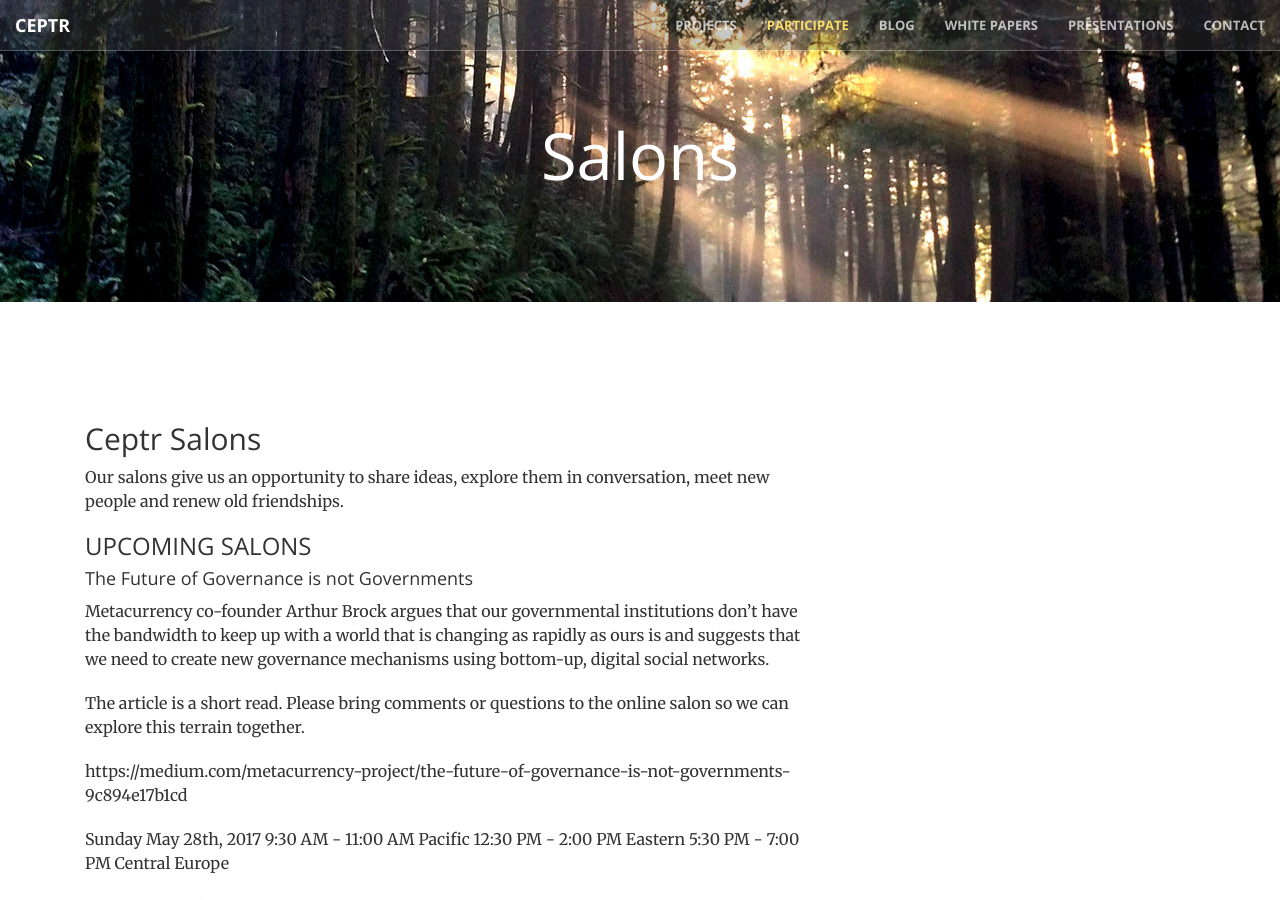
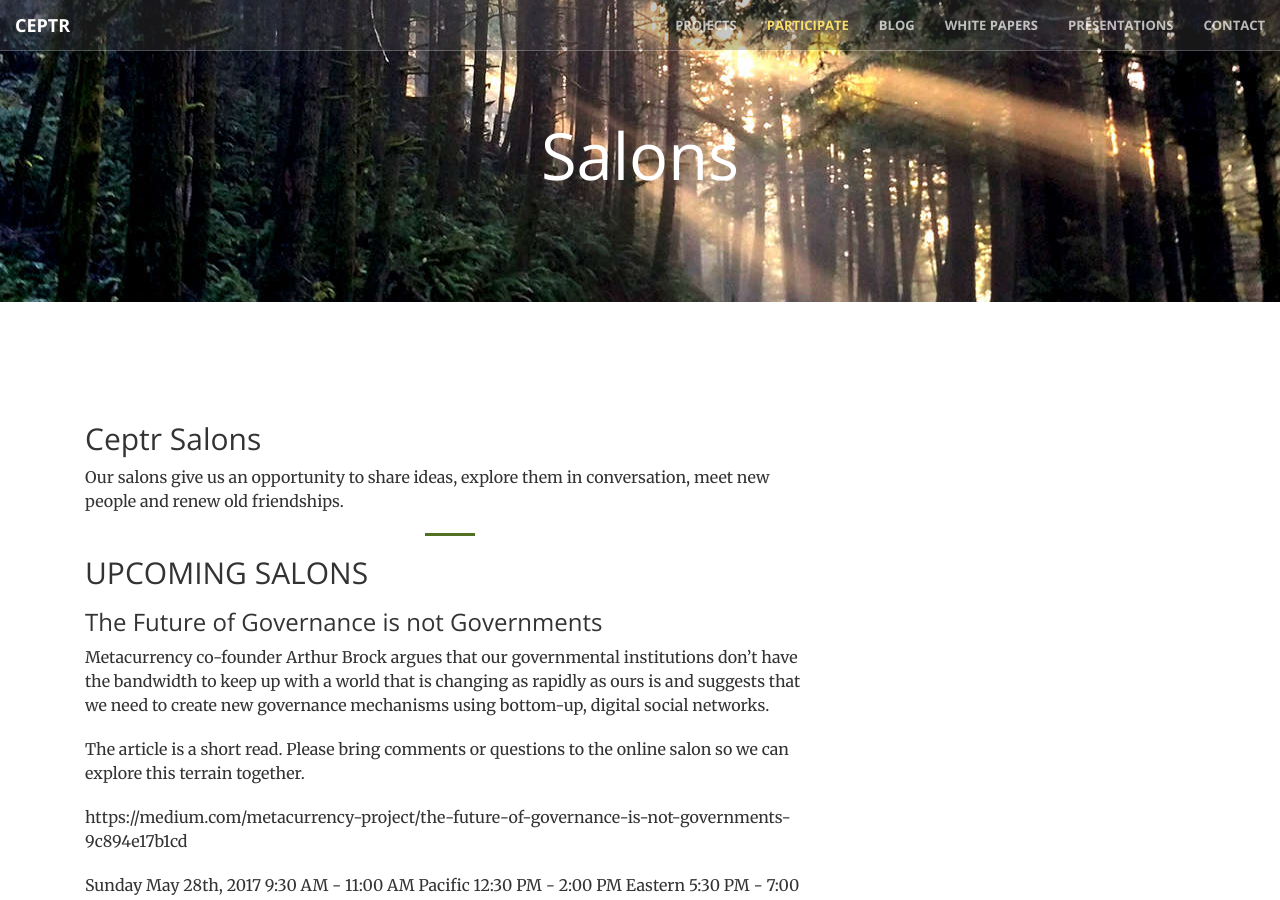
Before and after one commit to metacurrency/ceptr-org, a Jekyll site: the page built from _participate/salons.md, in a window 1280 px wide and 900 px high. Built offline with Jekyll 4.4.1, drawn with Linux system fonts in a browser that asks for light colours.

```diff
--- a/_participate/salons.md
+++ b/_participate/salons.md
@@ -34,8 +34,10 @@ comments: []
 
 Our salons give us an opportunity to share ideas, explore them in conversation, meet new people and renew old friendships.
 
-### UPCOMING SALONS
-#### The Future of Governance is not Governments
+----
+
+## UPCOMING SALONS
+### The Future of Governance is not Governments
 Metacurrency co-founder Arthur Brock argues that our governmental institutions don't have the bandwidth to keep up with a world that is changing as rapidly as ours is and suggests that we need to create new governance mechanisms using bottom-up, digital social networks.
 
 The article is a short read. Please bring comments or questions to the online salon so we can explore this terrain together.
@@ -53,8 +55,10 @@ https://zoom.us/j/2184944435
 Please DOWNLOAD ZOOM ahead of time
 https://zoom.us/download
 
-### ARCHIVE
-#### The Right to be Forgotten
+----
+
+## ARCHIVE
+### The Right to be Forgotten
 Sunday May 13th, 2017
 
 Inspired by Maciej Cegłowski’s recent suggestion that we “teach social software to forget, to give it predictable security properties, and to sever the financial connection between online advertising and extremism.” (http://idlewords.com/talks/build_a_better_monster.htm)
@@ -62,7 +66,9 @@ Inspired by Maciej Cegłowski’s recent suggestion that we “teach social soft
 (Video)[https://www.youtube.com/watch?v=VMVePTGb_u4&t=26s]
 (Audio Only)[https://soundcloud.com/metacurrency/ceptr-salon-may-14-2017-make-social-software-forget]
 
-#### What is Love? (baby don't hurt me) + a bit of introduction to Metacurrency / Ceptr
+----
+
+### What is Love? (baby don't hurt me) + a bit of introduction to Metacurrency / Ceptr
 Sunday, September 4th, 2016
 
 A conversation between Matthew Schutte and Francine Mancini
```
